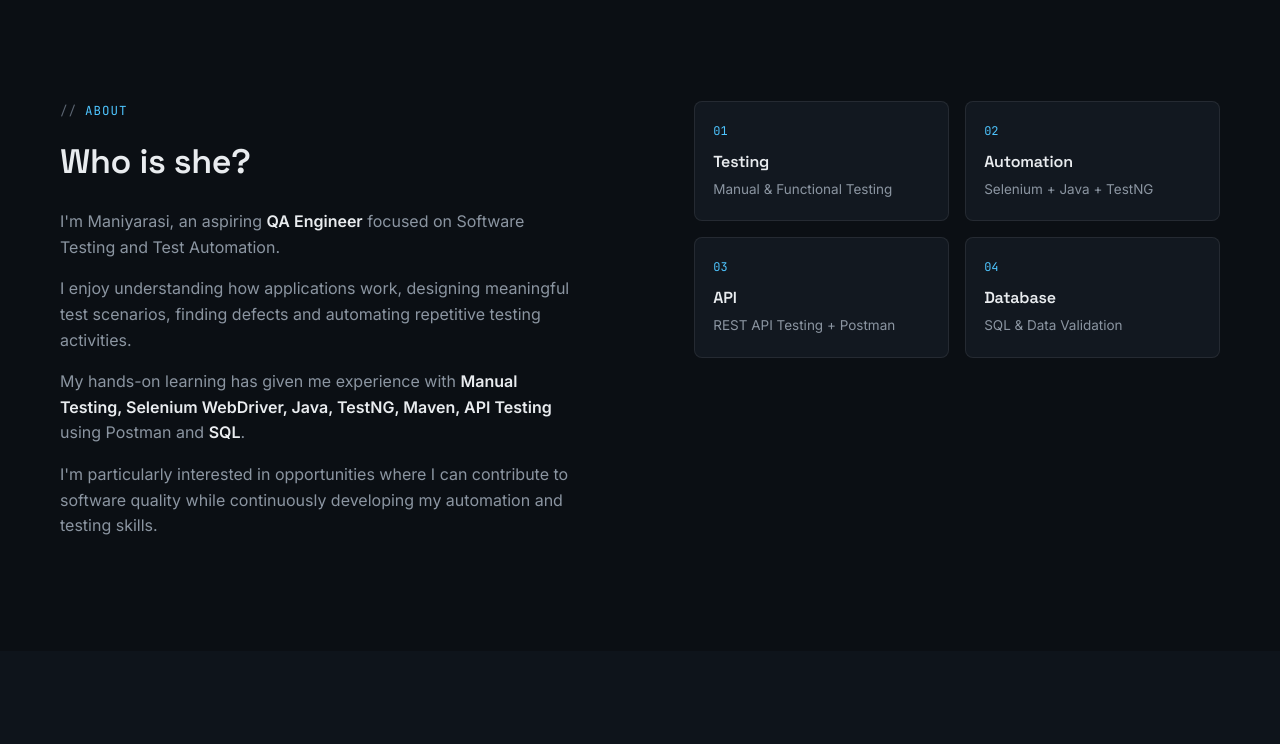
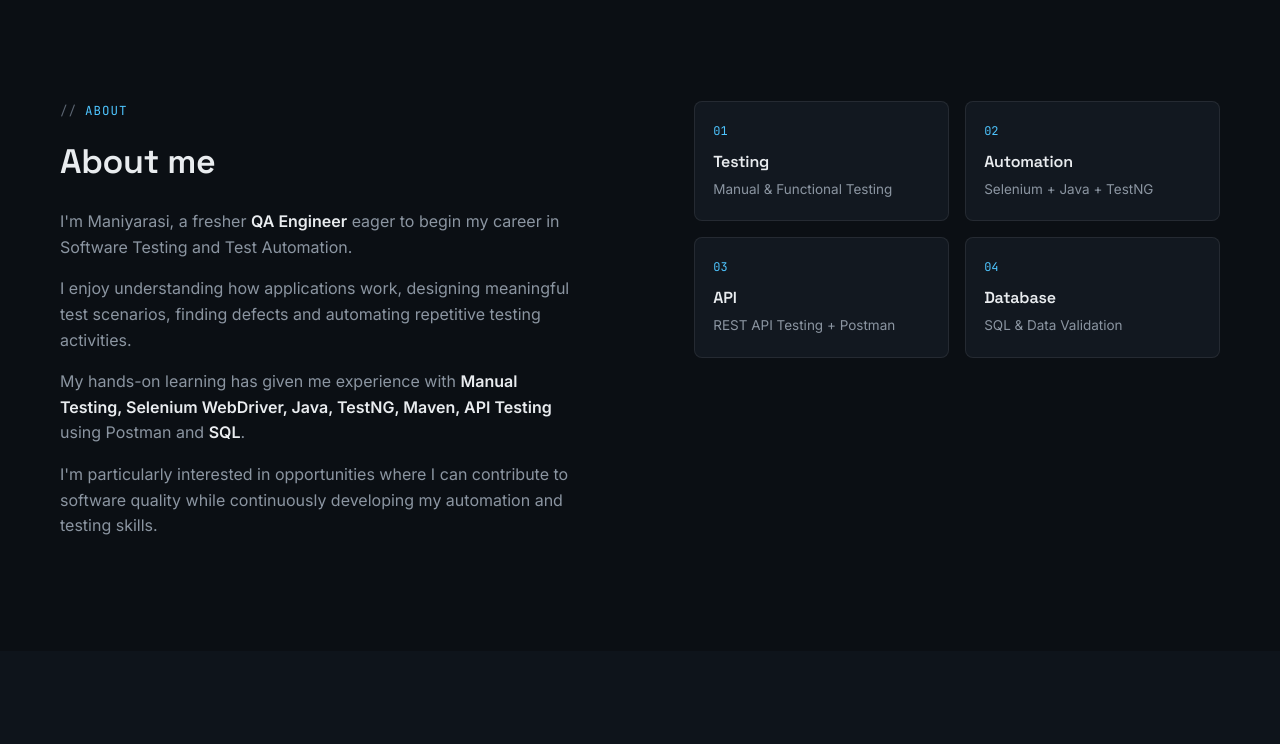
Before and after one commit to manishakthi25/manishakthi25.github.io, a plain HTML site: page index.html in a window 1280 px wide. Shown: the part 740-1484 px from the top of the page. Drawn offline with Linux system fonts and the light colour scheme.

Commit message:
Add files via upload

```diff
--- a/index.html
+++ b/index.html
@@ -515,8 +515,8 @@
     <div class="about-grid reveal">
       <div>
         <div class="eyebrow">About</div>
-        <h2 style="font-size:clamp(26px,3vw,34px);margin-bottom:20px;">Who is she?</h2>
-        <p>I'm Maniyarasi, an aspiring <strong>QA Engineer</strong> focused on Software Testing and Test Automation.</p>
+        <h2 style="font-size:clamp(26px,3vw,34px);margin-bottom:20px;">About me</h2>
+        <p>I'm Maniyarasi, a fresher <strong>QA Engineer</strong> eager to begin my career in Software Testing and Test Automation.</p>
         <p>I enjoy understanding how applications work, designing meaningful test scenarios, finding defects and automating repetitive testing activities.</p>
         <p>My hands-on learning has given me experience with <strong>Manual Testing, Selenium WebDriver, Java, TestNG, Maven, API Testing</strong> using Postman and <strong>SQL</strong>.</p>
         <p>I'm particularly interested in opportunities where I can contribute to software quality while continuously developing my automation and testing skills.</p>
@@ -585,7 +585,7 @@
   <div class="wrap">
     <div class="section-head reveal">
       <div class="eyebrow">Projects</div>
-      <h2>What has she actually built &amp; tested?</h2>
+      <h2>What have I actually built &amp; tested?</h2>
       <p>Four hands-on projects covering UI automation and API testing — no fabricated metrics, just what's implemented.</p>
     </div>
     <div class="projects-grid reveal">
```
